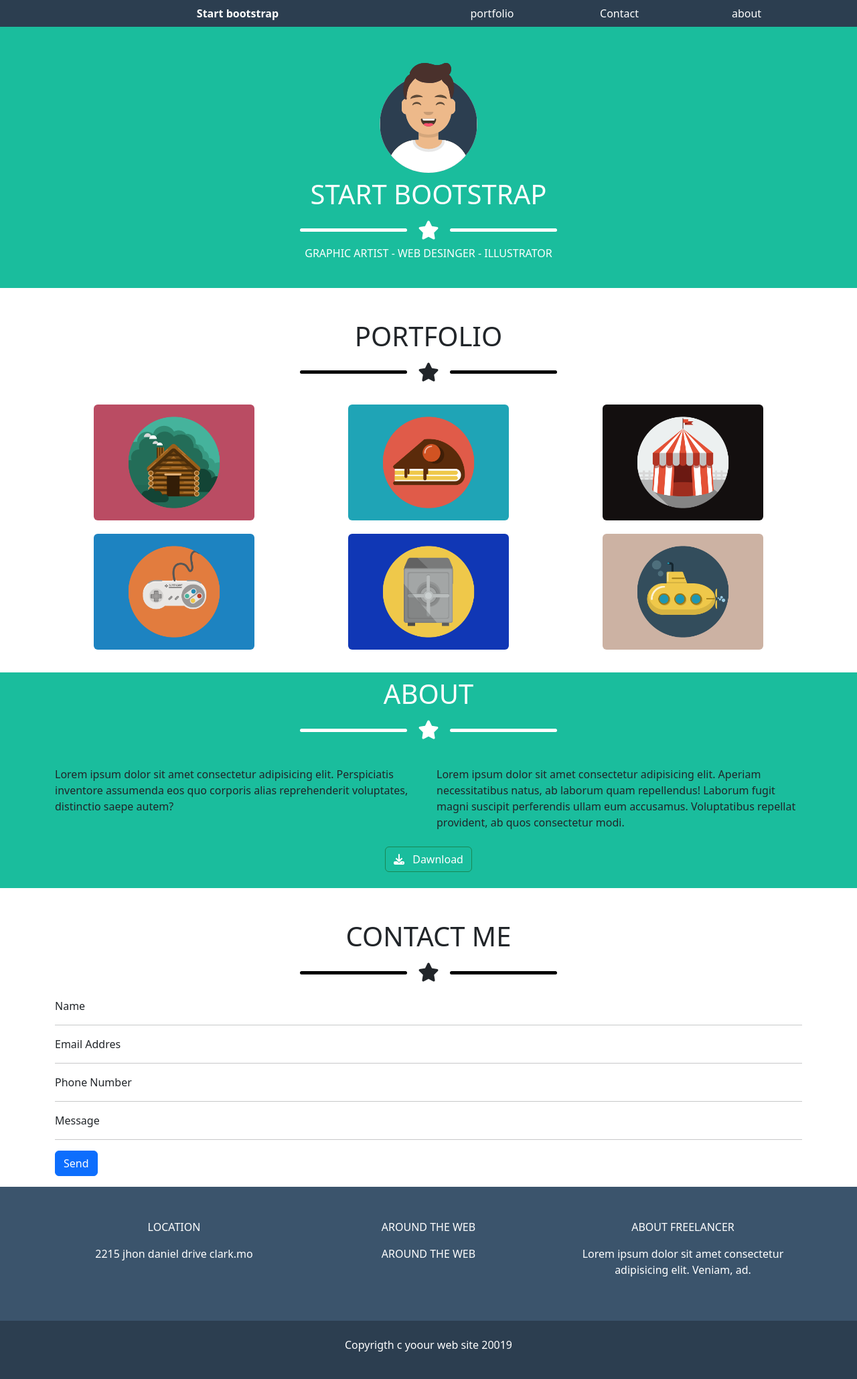
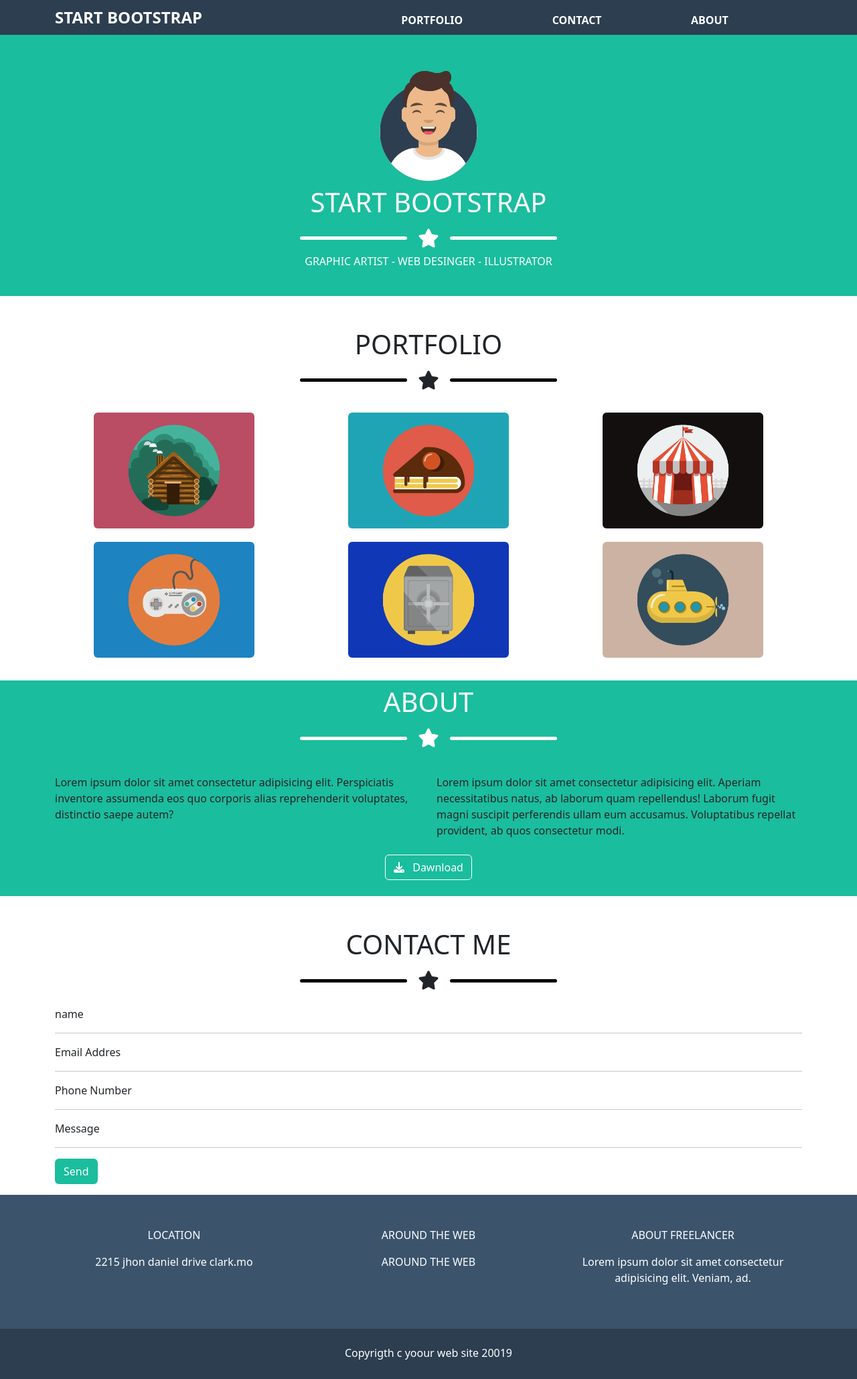
Before and after one commit to GiuseppeDelCorso/html-css-bootstrap-freelancer, a plain HTML site: page index.html in a window 1280 px wide. Shown: the top 2059 px of the page at 67% size. Drawn offline with nearby package versions, Linux system fonts and the light colour scheme.

Commit message:
salvataggio

```diff
--- a/index.html
+++ b/index.html
@@ -12,11 +12,14 @@
 <body>
     <header class="color_header">
         <div class="container">
-            <div class="row">
-                <div class="col-6 my-2 text-white text-center fw-bold">Start bootstrap</div>
-                <div class="col-2 my-2 text-white text-center">portfolio</div>
-                <div class="col-2 my-2 text-white text-center">Contact</div>
-                <div class="col-2 my-2 text-white text-center">about</div>
+            <div class="row d-flex justify-content-between align-items-center">
+                <div class="col-6 col-sm-4 my-2 text-white fs-4 fw-bold">START BOOTSTRAP</div>
+                <div class="col-sm-2 my-2 text-white text-end pt-2 fw-bold d-none d-sm-block">PORTFOLIO</div>
+                <div class="col-sm-2 my-2 text-white text-center pt-2 fw-bold d-none d-sm-block">CONTACT</div>
+                <div class="col-sm-2 my-2 text-white text-start pt-2 fw-bold d-none d-sm-block">ABOUT</div>
+                <div class="col-6 col-sm-2 my-2 text-white text-end pt-2 fw-bold d-block d-sm-none ">
+                    <i class="fa-solid fa-bars"></i>
+
             </div>
         </div>
     </header>
@@ -120,7 +123,7 @@
                     <p>Lorem ipsum dolor sit amet consectetur adipisicing elit. Aperiam necessitatibus natus, ab laborum quam repellendus! Laborum fugit magni suscipit perferendis ullam eum accusamus. Voluptatibus repellat provident, ab quos consectetur modi.</p>
                 </div>
                 <div class="col-12 d-flex justify-content-center align-items-center pt-2 pb-4">
-                    <button class="btn btn btn-outline-success text-white">
+                    <button class="btn btn btn-outline-success text-white border border-white">
                         <i class="fa-solid fa-download pe-2"></i>
                         Dawnload
                     </button>
@@ -149,8 +152,8 @@
         <div class="container">
             <div class="row">
                 <div class="col-12">
-                    <p>Name</p>
-                    <hr>
+                <p>name</p>
+                 <hr>
                 </div>
                 <div class="col-12">
                     <p>Email Addres</p>
@@ -165,7 +168,7 @@
                     <hr>
                 </div>
                 <div class="col-12 pb-3">
-                    <button class="btn btn-primary ">Send</button>
+                    <button id="btn_main_2" class="btn btn ">Send</button>
                 </div>
             </div>
         </div>
--- a/style.css
+++ b/style.css
@@ -12,6 +12,11 @@
     margin: 10px;
     border-radius: 20px;
 }
+#btn_main_2{
+    background-color: #1abd9d;
+    color: white;
+}
+
 .color_header{
    background-color: #2c3e50;
 }
```
